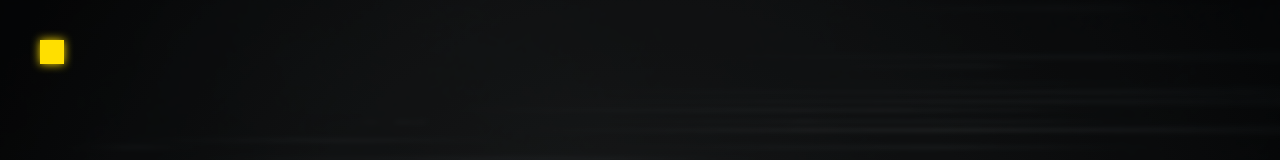
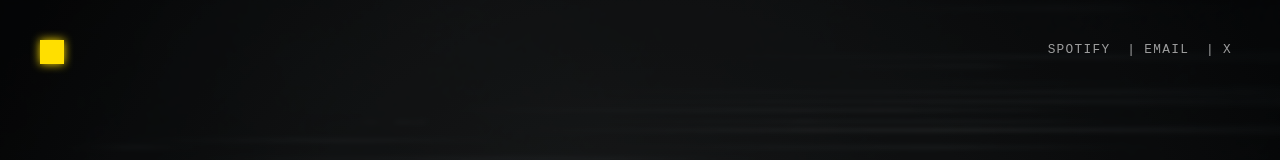
Before and after one commit to VeteranoSecurity/Strix-Music, a React (Vite) app: page / in a window 1280 px wide. Shown: the top 160 px of the page. Built offline with nearby package versions, Linux system fonts and the light colour scheme.

Commit message:
Restore social words without links

```diff
--- a/src/components/ui/music-portfolio.tsx
+++ b/src/components/ui/music-portfolio.tsx
@@ -357,7 +357,11 @@ const MusicPortfolio = ({PROJECTS_DATA=[], LOCATION={}, CALLBACKS={}, CONFIG={}}
           <div className="corner-item top-left">
             <div className="corner-square" aria-hidden="true"></div>
           </div>
-
+          <nav className="corner-item top-right">
+            <span style={{ margin: "0 0.5rem", cursor: "default" }}>Spotify</span> |
+            <span style={{ margin: "0 0.5rem", cursor: "default" }}>Email</span> |
+            <span style={{ margin: "0 0.5rem", cursor: "default" }}>X</span>
+          </nav>
           <div className="corner-item bottom-left">{LOCATION.display ? `${LOCATION.latitude}, ${LOCATION.longitude}` : ''}</div>
           <TimeDisplay CONFIG={CONFIG} />
         </aside>
```
